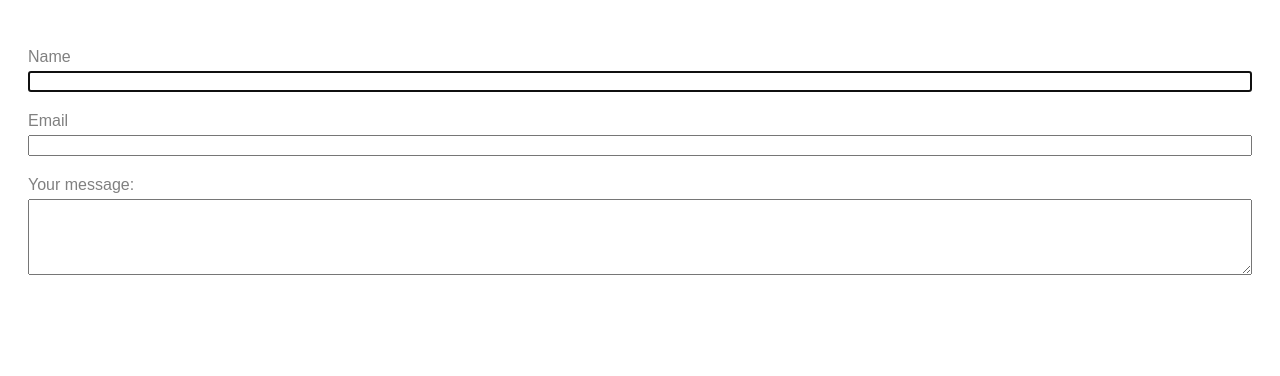
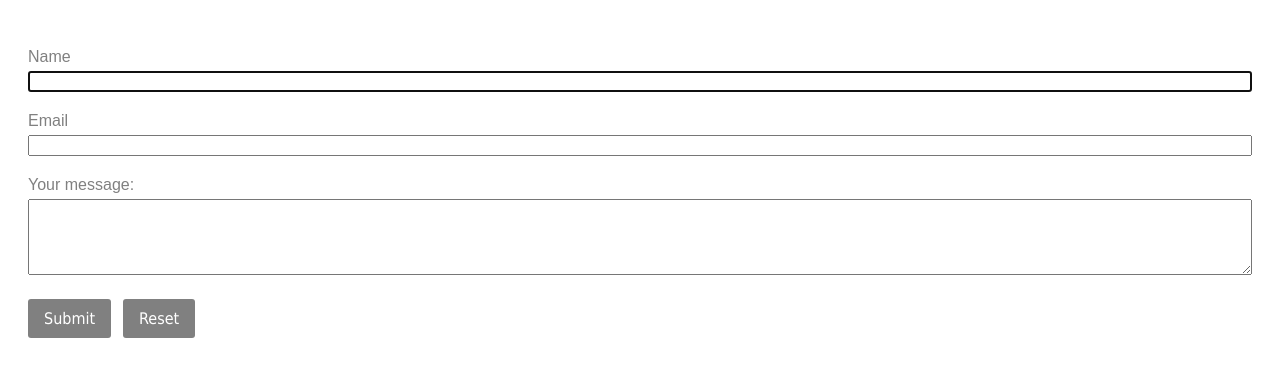
Before and after one commit to Thien-Van/forms-practice, a plain HTML site: page index.html in a window 1280 px wide. Drawn offline with Linux system fonts and the light colour scheme.

Commit message:
Added Submit and Reset button to index.html and style.css

```diff
--- a/index.html
+++ b/index.html
@@ -30,6 +30,8 @@
             id="form-message"
             maxlength="300"
             ></textarea>
+            <button type="submit">Submit</button>
+            <button type="reset">Reset</button>
         </form>
 
     </body>
--- a/style.css
+++ b/style.css
@@ -24,3 +24,14 @@ form textarea {
   font-family: arial;
   font-size: 13px;
 }
+
+form button {
+  padding: 10px 16px;
+  border-radius: 3px;
+  border: 0;
+  font-family: Tahoma;
+  font-size: 16px;
+  background: grey;
+  color: #fff;
+  margin: 0 8px 10px 0;
+}
```
